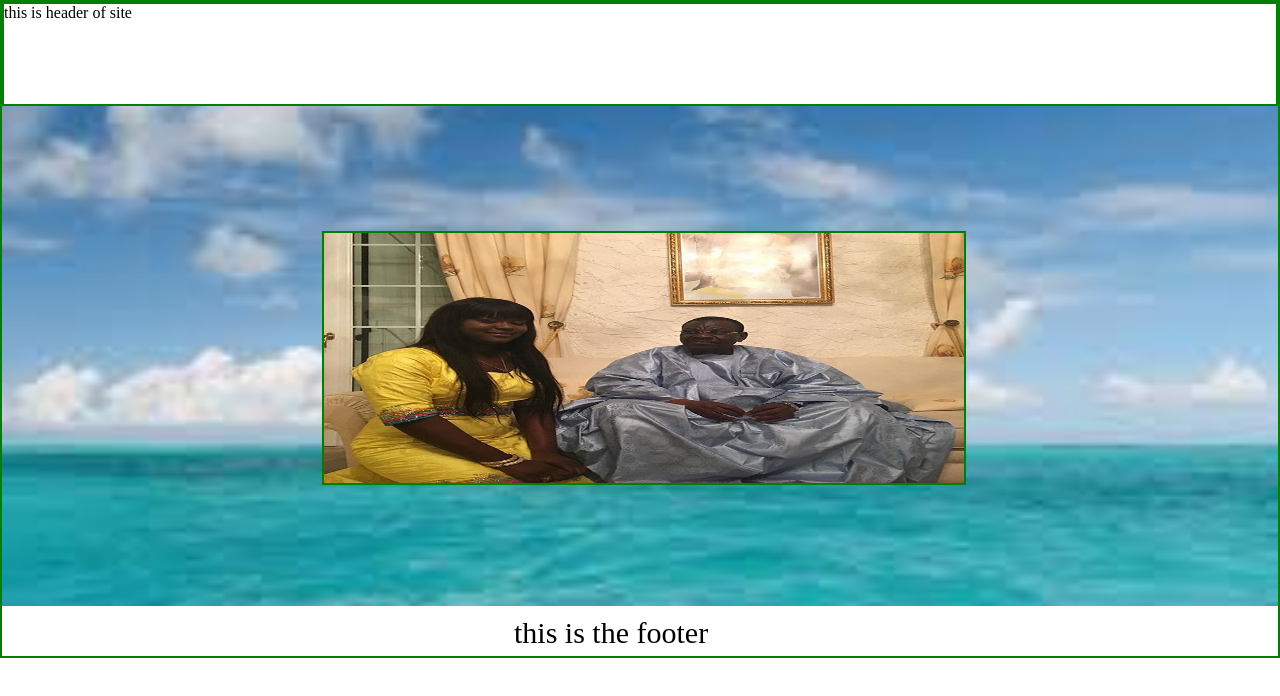
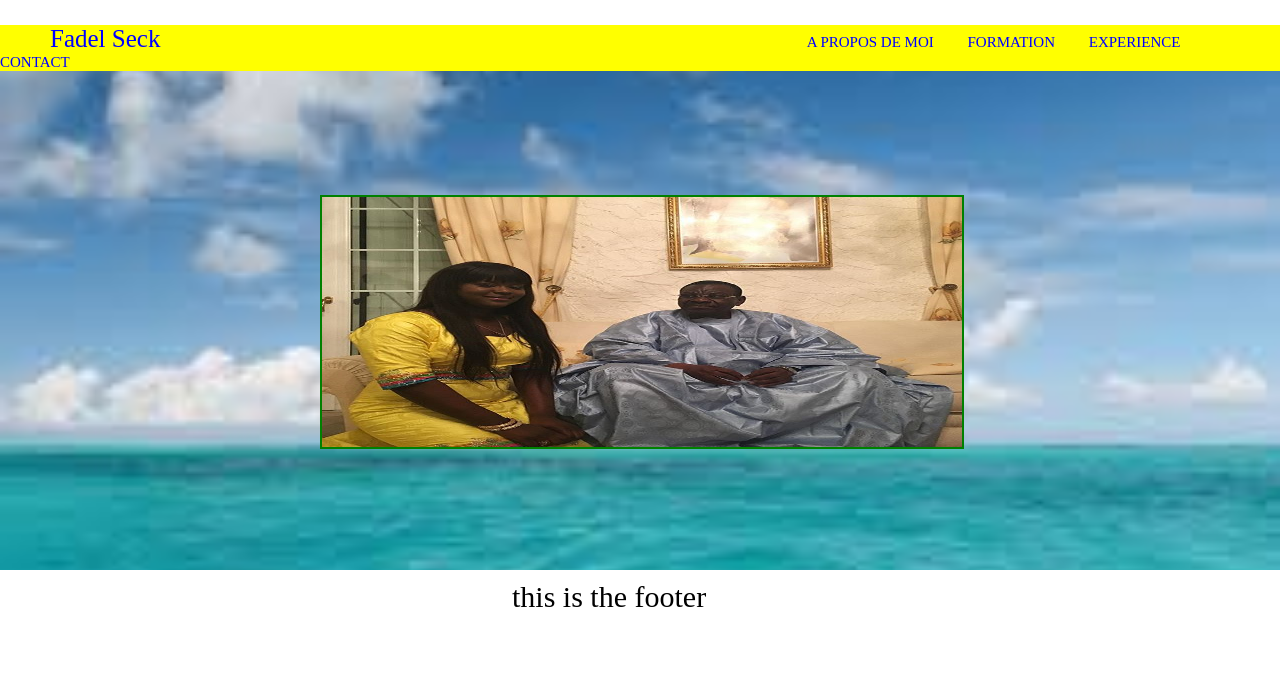
Before and after one commit to cheikhbethio/testFadel, a plain HTML site: page index.html in a window 1280 px wide. Drawn offline with Linux system fonts and the light colour scheme.

Commit message:
changement du header : linkperso et nom

```diff
--- a/index.html
+++ b/index.html
@@ -31,7 +31,26 @@
   <body class="principaleBody">
 
     <header class="rootHeader">
-        this is header of site
+      <div class="nameLinkPerso">
+        <aside class="namePanel">
+          <span>Fadel Seck</span>
+        </aside>
+        <div class="linkPerso">
+          <div>
+            <span>A PROPOS DE MOI</span>
+          </div>
+          <div>
+            <span>FORMATION</span>
+          </div>
+          <div>
+            <span>EXPERIENCE</span>
+          </div>
+          <div>
+            <span>CONTACT</span>
+          </div>
+        </div>
+      </div>
+
     </header>
 
     <div class="rootBody">
--- a/style.css
+++ b/style.css
@@ -1,18 +1,44 @@
-
 .rootHeader{
   width: auto;
-  height: 100px;
-  background-color: white;
-  border: 2px solid green;
+  height: 70px;
+  background-color:white ;
   margin: 0;
+  color: blue;
+  }
+
+.nameLinkPerso{
+  width: 100%;
+  background-color: yellow;
+  margin-top: 25px;
+  position: absolute;
+  }
+
+.namePanel{
+  margin-left: 50px;
+  width: 10%;
+  display: inline;
+  font-size: 25px;
 }
 
+.linkPerso{
+  width: 50%;
+  height: 50px;
+  color : blue;
+  font-size: 15px;
+  display: inline;
+  margin-left: 50%;
+  /*background-color: blue;*/
+}
+
+.linkPerso div{
+  display: inline;
+  margin-right: 30px;
+}
 
 /*****************body*********************/
 .principaleBody{
   margin: 0;
   width: auto;
-  border: 2px solid green;
 }
 
 
```
